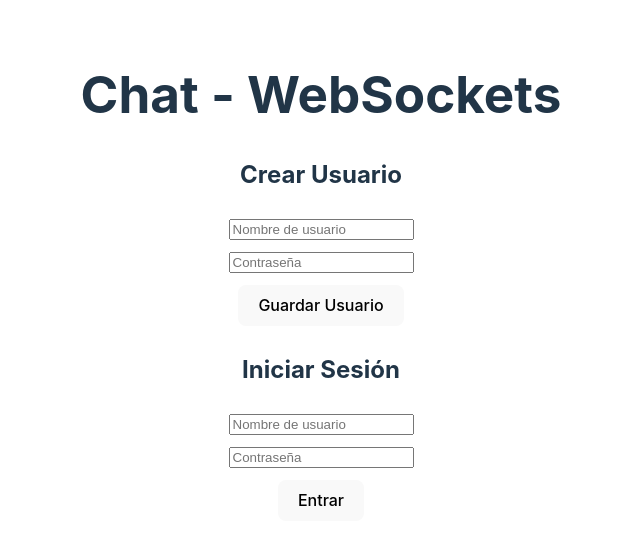
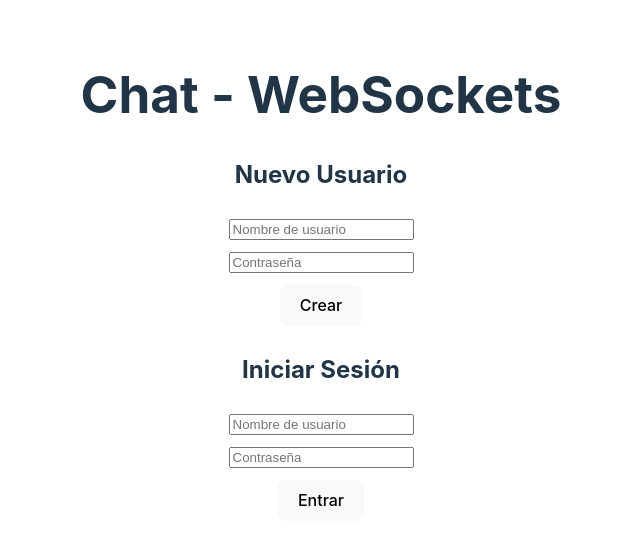
Before and after one commit to carlosYoko/sprint-7.1, a React (Vite) app in the folder client/: page / in a window 1280 px wide. Shown: the top 544 px of the page, without its empty margins (319-959 px from the left). Built offline with nearby package versions, Linux system fonts and the light colour scheme.

Commit message:
refactorized

```diff
--- a/client/src/components/GoogleLoginButton.tsx
+++ b/client/src/components/GoogleLoginButton.tsx
@@ -3,13 +3,18 @@ import { jwtDecode } from 'jwt-decode';
 import { useNavigate } from 'react-router-dom';
 
 function GoogleLoginButton() {
+  type TDecodedToken = {
+    name: string;
+  };
   const navigate = useNavigate();
 
   return (
-    <>
+    <div className="google-login-button">
       <GoogleLogin
         onSuccess={(credentialResponse) => {
-          const decoded = jwtDecode(credentialResponse?.credential);
+          const decoded: TDecodedToken = jwtDecode(
+            credentialResponse?.credential
+          );
           console.log(decoded.name);
           navigate('/rooms-form', { state: { userName: decoded.name } });
         }}
@@ -17,7 +22,7 @@ function GoogleLoginButton() {
           console.log('Login failed');
         }}
       />
-    </>
+    </div>
   );
 }
 
--- a/client/src/components/Login.tsx
+++ b/client/src/components/Login.tsx
@@ -1,8 +1,6 @@
 import { useState } from 'react';
 import { useNavigate } from 'react-router-dom';
 import GoogleLoginButton from './GoogleLoginButton';
-import { GoogleLogin } from '@react-oauth/google';
-import { jwtDecode } from 'jwt-decode';
 
 const Login = () => {
   const [newUserName, setNewUserName] = useState('');
@@ -75,7 +73,7 @@ const Login = () => {
   return (
     <>
       <h1>Chat - WebSockets</h1>
-      <h2>Crear Usuario</h2>
+      <h2>Nuevo Usuario</h2>
       <input
         type="text"
         placeholder="Nombre de usuario"
@@ -90,7 +88,7 @@ const Login = () => {
         onChange={(e) => setNewPassword(e.target.value)}
       />
       <br />
-      <button onClick={handleCreateUser}>Guardar Usuario</button>
+      <button onClick={handleCreateUser}>Crear</button>
 
       <h2>Iniciar Sesión</h2>
       <input
--- a/client/src/index.css
+++ b/client/src/index.css
@@ -97,3 +97,8 @@ input {
 .div-container {
   display: flex;
 }
+
+.google-login-button {
+  display: flex;
+  justify-content: center;
+}
```
